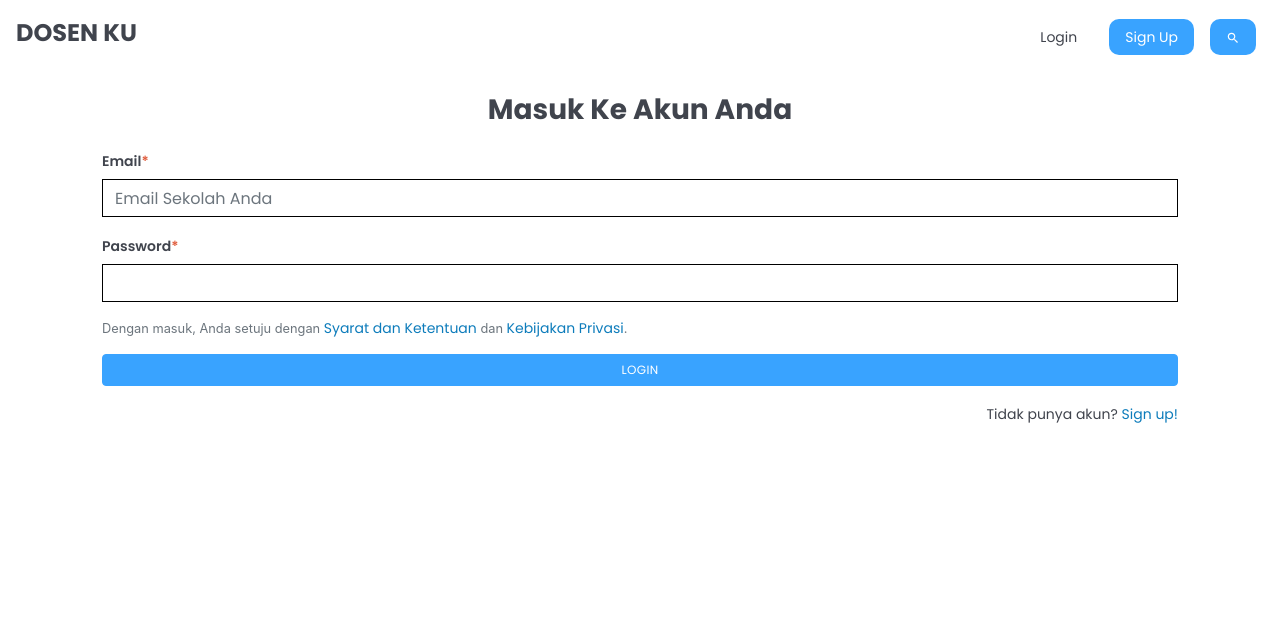
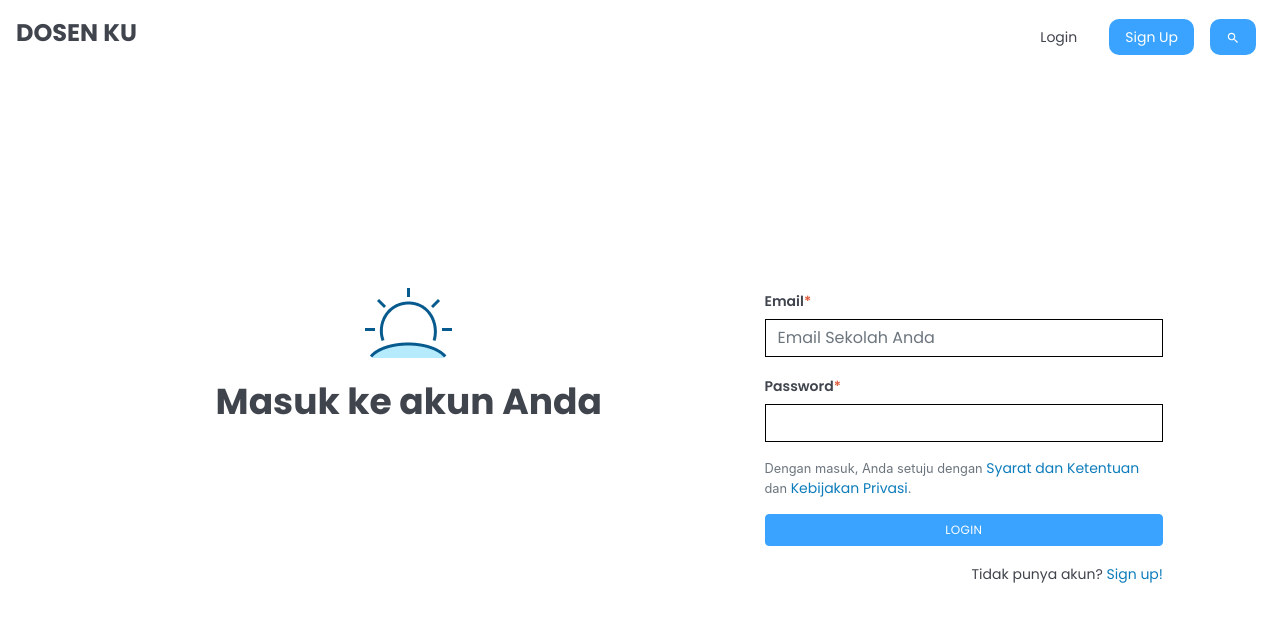
Before and after one commit to Harus-Bisa/frontendv2, a React (Create React App) app in the folder hb-v2/: page /login in a window 1280 px wide. Shown: the top 622 px of the page. Built offline with nearby package versions, Linux system fonts and the light colour scheme.

Commit message:
login and sign up page

```diff
--- a/hb-v2/src/pages/Login/Login.js
+++ b/hb-v2/src/pages/Login/Login.js
@@ -1,10 +1,25 @@
 import React from "react";
 import LoginPopup from "../../components/Popup/LoginPopup";
+import sun from "../../img/sun.png";
+import LoginForm from "../../components/Form/LoginForm";
 
 export default function Login(){
     return(
-        <div className="page-container">
-            <LoginPopup page/>
+        <div className="page-container container flex">
+            <div className="row justify-content-center no-gutters" style={{marginTop:"auto", marginBottom:'auto'}}>
+                <div className="col-lg-7" style={{textAlign:'center'}}>
+                    <div className="content container">
+                        <img src={sun} alt={"sign-up"} style={{marginBottom:"1.5rem"}}/>
+                        <h2>Masuk ke akun Anda</h2>
+                    </div>
+                </div>
+                <div className="col-lg-5 flex">
+                    <LoginForm className="margin-auto"/>
+                    <div className="content container" style={{marginTop:'-30px', textAlign:'right'}}>
+                        <p>Tidak punya akun? <a href="/signup">Sign up!</a></p>
+                    </div>
+                </div>
+            </div>
         </div>
     )
 }
--- a/hb-v2/src/pages/Sign Up/SignUp.js
+++ b/hb-v2/src/pages/Sign Up/SignUp.js
@@ -1,7 +1,7 @@
 import React from "react";
 import SignUpPopup from "../../components/Popup/SignupPopup";
 import SignUpForm from "../../components/Form/SignUpForm";
-
+import sun from "../../img/sun.png";
 
 export default function SignUp(){
     return(
@@ -9,6 +9,7 @@ export default function SignUp(){
             <div className="row justify-content-center no-gutters" style={{marginTop:"auto", marginBottom:'auto'}}>
                 <div className="col-lg-7" style={{textAlign:'center'}}>
                     <div className="content container">
+                        <img src={sun} alt={"sign-up"} style={{marginBottom:"1.5rem"}}/>
                         <h2>Daftar Akun Gratis</h2>
                     </div>
                 </div>
```
Also changed, not shown: hb-v2/src/img/sun.png (added).
